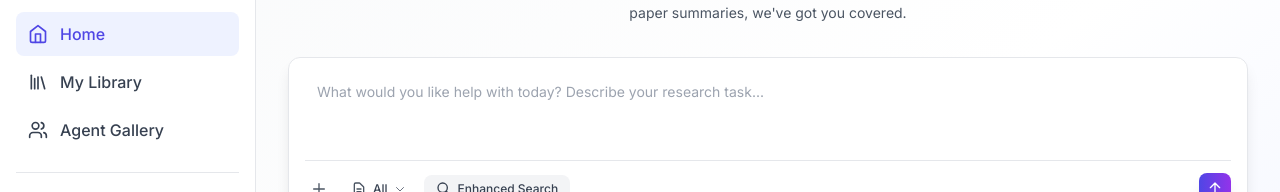
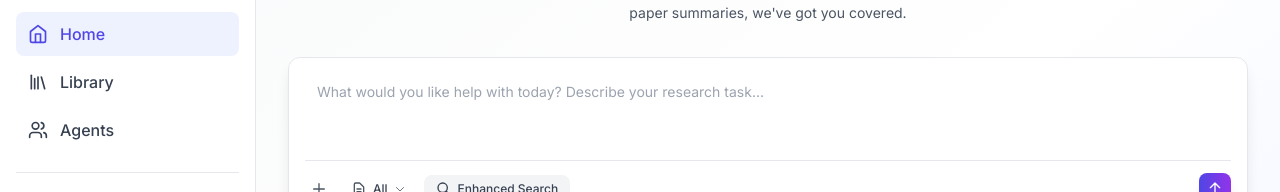
Before and after one commit to spartow/literaq, a Next.js app: page / in a window 1280 px wide. Shown: the part 137-329 px from the top of the page. Built offline with nearby package versions, Linux system fonts and the light colour scheme; no server answers.

Commit message:
Rename My Library to Library and Agent Gallery to Agents

```diff
--- a/src/components/app-sidebar.tsx
+++ b/src/components/app-sidebar.tsx
@@ -29,8 +29,8 @@ interface NavItem {
 
 const mainNavItems: NavItem[] = [
   { name: 'Home', href: '/', icon: Home },
-  { name: 'My Library', href: '/library', icon: Library },
-  { name: 'Agent Gallery', href: '/assistant', icon: Users },
+  { name: 'Library', href: '/library', icon: Library },
+  { name: 'Agents', href: '/assistant', icon: Users },
 ];
 
 const aiToolsItems: NavItem[] = [
```
